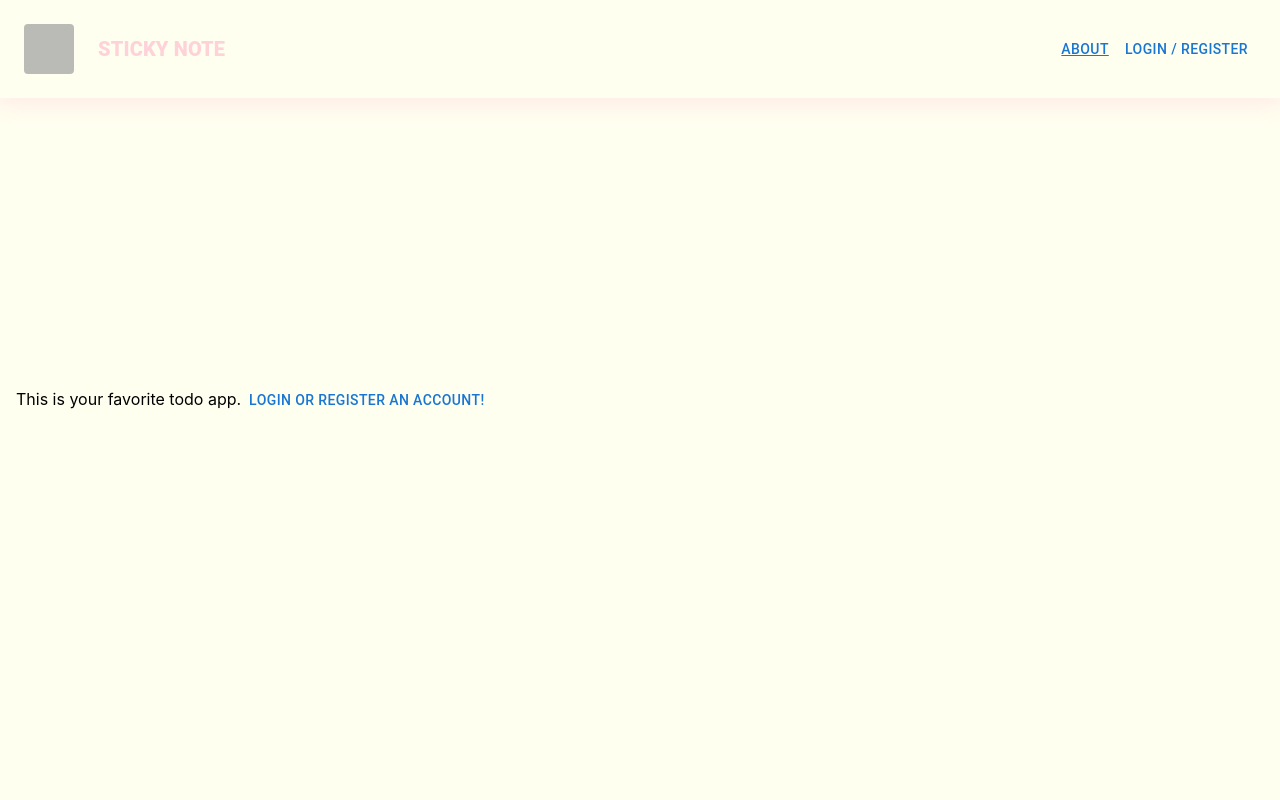
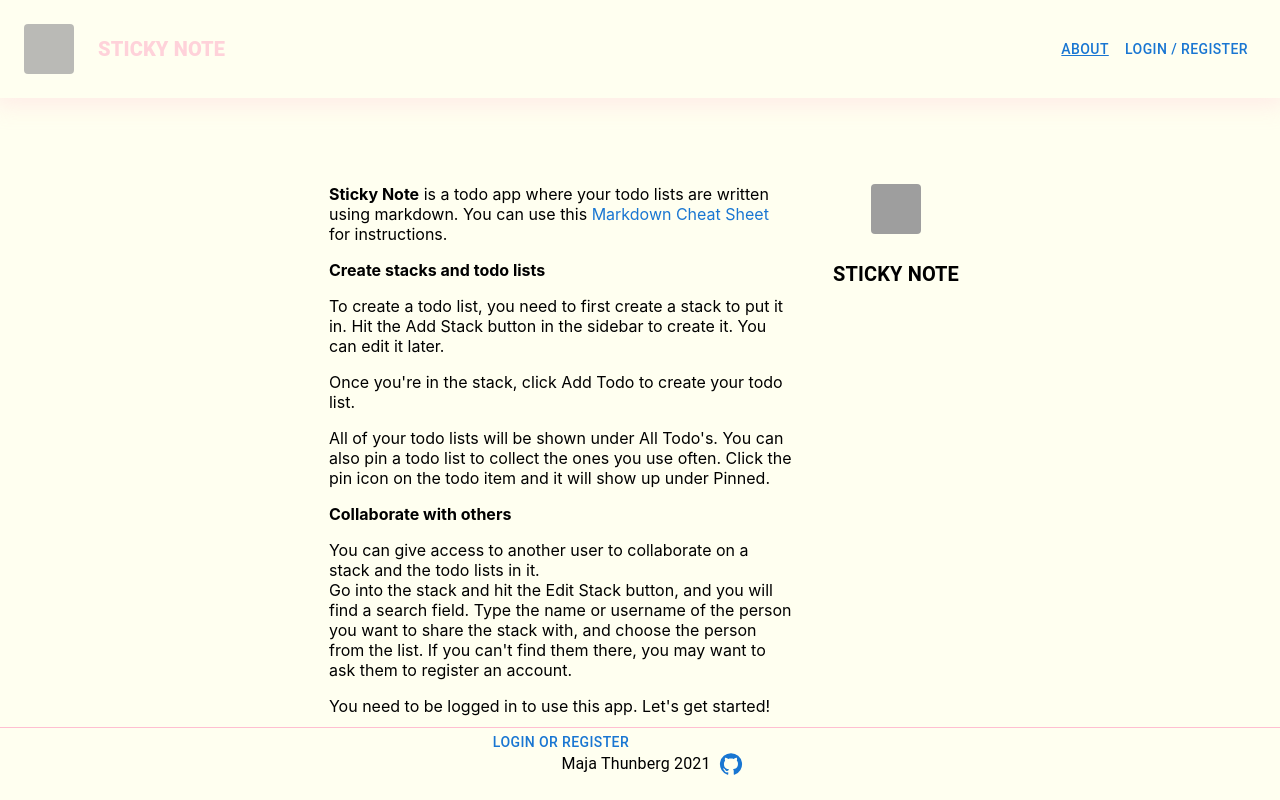
Before and after one commit to fermentedcat/sticky-note, a React (Create React App) app in the folder client/: page /about in a window 1280 px wide. Built offline with nearby package versions, Linux system fonts and the light colour scheme; no server answers; grey boxes are pictures that could not be loaded.

Commit message:
Add info to about page

```diff
--- a/client/src/pages/AboutPage.js
+++ b/client/src/pages/AboutPage.js
@@ -1,14 +1,181 @@
 import React from 'react'
 import { Link } from 'react-router-dom'
-import { Button, Box } from '@mui/material'
+import { Button, Box, Container, Typography, IconButton } from '@mui/material'
+import LogoCard from '../components/layout/LogoCard'
+import GitHubIcon from '@mui/icons-material/GitHub'
+import { useSelector } from 'react-redux'
 
 export default function AboutPage() {
+  const isAuthenticated = useSelector((state) => state.user.isAuthenticated)
+
   return (
-    <Box sx={{ my: 'auto' }}>
-      This is your favorite todo app.
-      <Button component={Link} to="/login">
-        Login or register an account!
-      </Button>
-    </Box>
+    <Container
+      sx={{
+        width: 'fit-content',
+        height: '60vh',
+        mx: 'auto',
+        my: 'auto',
+        display: 'flex',
+      }}
+    >
+      <Box
+        sx={{
+          my: 'auto',
+          mr: 4,
+          display: 'flex',
+          flexDirection: 'column',
+          width: '60vh',
+        }}
+      >
+        <Typography
+          variant="p"
+          sx={{
+            p: 1,
+            mt: 2,
+          }}
+        >
+          <b>Sticky Note</b> is a todo app where your todo lists are written
+          using markdown. You can use this{' '}
+          <span>
+            <a href="https://www.markdownguide.org/cheat-sheet/">
+              Markdown Cheat Sheet
+            </a>
+          </span>{' '}
+          for instructions.
+        </Typography>
+        <Typography
+          variant="p"
+          sx={{
+            p: 1,
+            m: 0,
+            fontWeight: 'bold',
+          }}
+        >
+          Create stacks and todo lists
+        </Typography>
+        <Typography
+          variant="p"
+          sx={{
+            p: 1,
+            m: 0,
+          }}
+        >
+          To create a todo list, you need to first create a stack to put it in.
+          Hit the Add Stack button in the sidebar to create it. You can edit it
+          later.
+        </Typography>
+        <Typography
+          variant="p"
+          sx={{
+            p: 1,
+            m: 0,
+          }}
+        >
+          Once you&apos;re in the stack, click Add Todo to create your todo
+          list.
+        </Typography>
+        <Typography
+          variant="p"
+          sx={{
+            p: 1,
+            m: 0,
+          }}
+        >
+          All of your todo lists will be shown under All Todo&apos;s. You can
+          also pin a todo list to collect the ones you use often. Click the pin
+          icon on the todo item and it will show up under Pinned.
+        </Typography>
+        <Typography
+          variant="p"
+          sx={{
+            p: 1,
+            m: 0,
+            fontWeight: 'bold',
+          }}
+        >
+          Collaborate with others
+        </Typography>
+        <Typography
+          variant="p"
+          sx={{
+            p: 1,
+            m: 0,
+          }}
+        >
+          You can give access to another user to collaborate on a stack and the
+          todo lists in it.
+          <br />
+          Go into the stack and hit the Edit Stack button, and you will find a
+          search field. Type the name or username of the person you want to
+          share the stack with, and choose the person from the list. If you
+          can&apos;t find them there, you may want to ask them to register an
+          account.
+        </Typography>
+        {!isAuthenticated && (
+          <>
+            <Typography
+              variant="p"
+              sx={{
+                p: 1,
+                m: 0,
+              }}
+            >
+              You need to be logged in to use this app. Let&apos;s get started!
+            </Typography>
+            <Button sx={{ alignSelf: 'center' }} component={Link} to="/login">
+              Login or register
+            </Button>
+          </>
+        )}
+      </Box>
+      <Box>
+        <Box
+          sx={{
+            my: 'auto',
+            display: 'flex',
+            flexDirection: 'column',
+            justifyContent: 'flex-start',
+            alignItems: 'center',
+          }}
+        >
+          <LogoCard size="sm" />
+          <Typography
+            variant="h6"
+            sx={{
+              p: 0,
+              m: 0,
+              fontWeight: 'bold',
+            }}
+          >
+            STICKY NOTE
+          </Typography>
+        </Box>
+      </Box>
+      <Box
+        component="footer"
+        sx={{
+          position: 'fixed',
+          width: '100vw',
+          bottom: 0,
+          left: 0,
+          p: 2,
+          mt: 'auto',
+          borderTop: '1px solid #ffbfd1',
+        }}
+      >
+        <Container
+          sx={{
+            display: 'flex',
+            alignItems: 'center',
+            justifyContent: 'center',
+          }}
+        >
+          <Typography>Maja Thunberg 2021</Typography>
+          <IconButton href="https://github.com/fermentedcat/todo-app">
+            <GitHubIcon sx={{ color: 'rgb(25, 118, 210)' }} />
+          </IconButton>
+        </Container>
+      </Box>
+    </Container>
   )
 }
```
